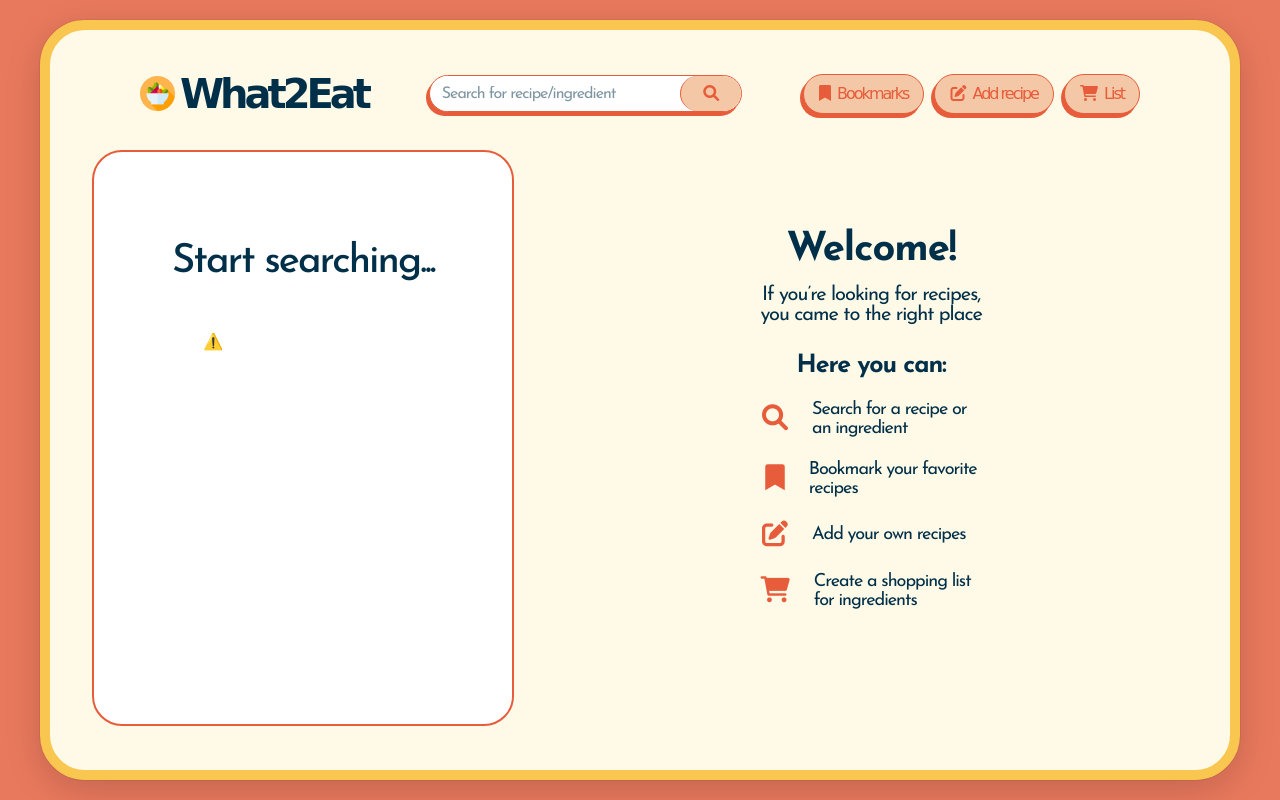
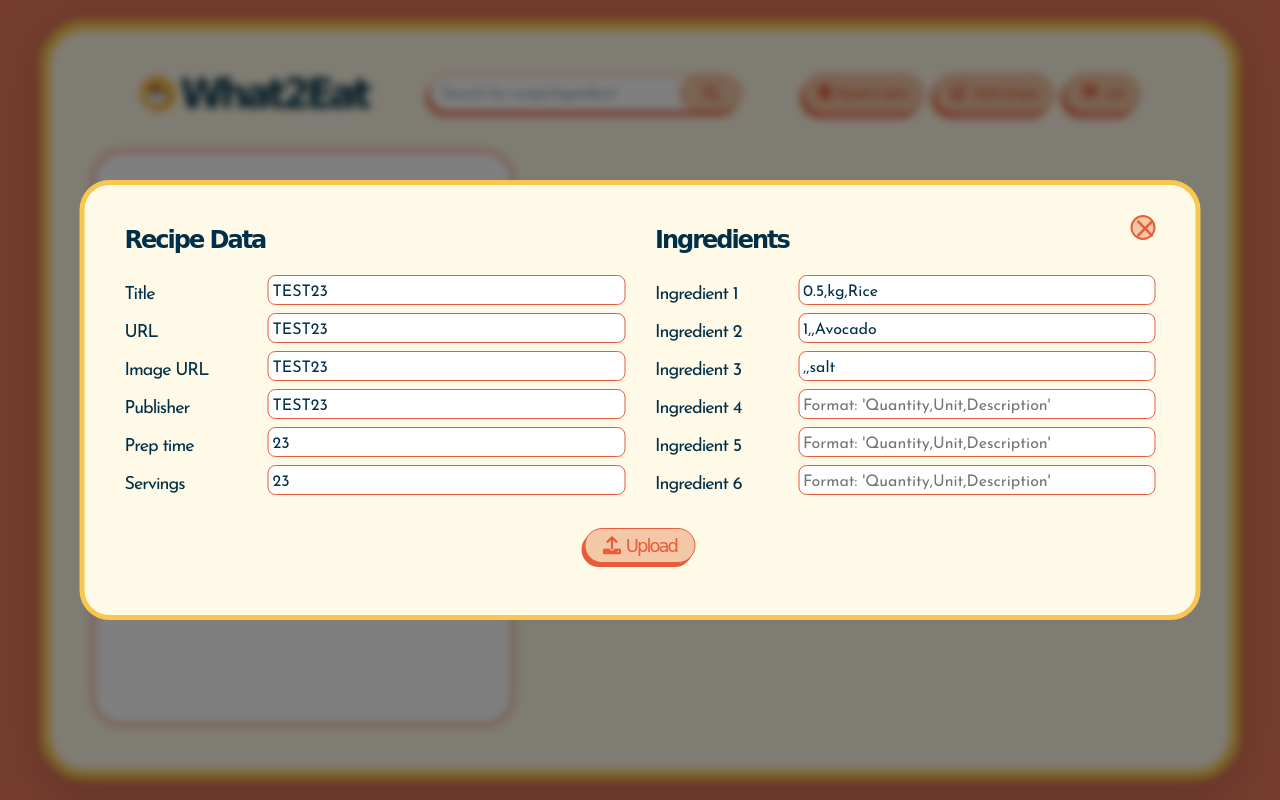
Before and after one commit to jgbpessoa/what2eat, a website: page index.html in a window 1280 px wide. Drawn offline with nearby package versions, Linux system fonts and the light colour scheme; no server answers; a web font is replaced by a local one.

Commit message:
added recipe upload html/scss

```diff
--- a/index.html
+++ b/index.html
@@ -143,121 +143,81 @@
           </ul>
           <button class="btn btn--start">Start</button>
         </div>
-        <div class="recipe hiddden">
-          <!-- <figure class="recipe__fig">
-            <img
-              src="./src/img/recipe-img.jpeg"
-              alt="Tomato"
-              class="recipe__img"
-            />
-            <button class="btn--bookmark">
-              <span class="">
-                <i class="fa-regular fa-bookmark"></i>
+        <div class="recipe hiddden"></div>
+        <div class="recipe-upload">
+          <button class="btn--close-modal">×</button>
+          <form class="upload">
+            <div class="upload__column">
+              <h3 class="upload__heading">Recipe data</h3>
+              <label>Title</label>
+              <input value="TEST23" required="" name="title" type="text" />
+              <label>URL</label>
+              <input value="TEST23" required="" name="sourceUrl" type="text" />
+              <label>Image URL</label>
+              <input value="TEST23" required="" name="image" type="text" />
+              <label>Publisher</label>
+              <input value="TEST23" required="" name="publisher" type="text" />
+              <label>Prep time</label>
+              <input value="23" required="" name="cookingTime" type="number" />
+              <label>Servings</label>
+              <input value="23" required="" name="servings" type="number" />
+            </div>
+
+            <div class="upload__column">
+              <h3 class="upload__heading">Ingredients</h3>
+              <label>Ingredient 1</label>
+              <input
+                value="0.5,kg,Rice"
+                type="text"
+                required=""
+                name="ingredient-1"
+                placeholder="Format: 'Quantity,Unit,Description'"
+              />
+              <label>Ingredient 2</label>
+              <input
+                value="1,,Avocado"
+                type="text"
+                name="ingredient-2"
+                placeholder="Format: 'Quantity,Unit,Description'"
+              />
+              <label>Ingredient 3</label>
+              <input
+                value=",,salt"
+                type="text"
+                name="ingredient-3"
+                placeholder="Format: 'Quantity,Unit,Description'"
+              />
+              <label>Ingredient 4</label>
+              <input
+                type="text"
+                name="ingredient-4"
+                placeholder="Format: 'Quantity,Unit,Description'"
+              />
+              <label>Ingredient 5</label>
+              <input
+                type="text"
+                name="ingredient-5"
+                placeholder="Format: 'Quantity,Unit,Description'"
+              />
+              <label>Ingredient 6</label>
+              <input
+                type="text"
+                name="ingredient-6"
+                placeholder="Format: 'Quantity,Unit,Description'"
+              />
+            </div>
+
+            <button class="btn btn--upload">
+              <span>
+                <i class="fa-solid fa-upload"></i>
               </span>
+              <span>Upload</span>
             </button>
-            <button class="btn--back">
-              <span class="">
-                <i class="fa-solid fa-arrow-left"></i>
-              </span>
-            </button>
-            <h1 class="recipe__title">
-              <span>Pasta with tomato cream sauce and aspargus</span>
-              <span class="recipe__user-generated">
-                <i class="fa-solid fa-user"></i>
-              </span>
-            </h1>
-          </figure>
-
-          <div class="recipe__details">
-            <div class="recipe__info">
-              <span class="recipe__info-icon">
-                <i class="fa-solid fa-clock"></i>
-              </span>
-              <span class="recipe__info-data recipe__info-data--minutes"
-                >45</span
-              >
-              <span class="recipe__info-text">minutes</span>
-            </div>
-            <div class="recipe__info">
-              <span class="recipe__info-icon">
-                <i class="fa-solid fa-users"></i>
-              </span>
-              <span class="recipe__info-data recipe__info-data--people">4</span>
-              <span class="recipe__info-text">servings</span>
-
-              <div class="recipe__info-buttons">
-                <button class="btn--tiny btn--tiny-servings">
-                  <span class="btn--tiny-icon">
-                    <i class="fa-solid fa-circle-minus"></i>
-                  </span>
-                </button>
-                <button class="btn--tiny btn--tiny-servings">
-                  <span class="btn--tiny-icon">
-                    <i class="fa-solid fa-circle-plus"></i>
-                  </span>
-                </button>
-              </div>
-            </div>
-          </div>
-
-          <div class="recipe__ingredients">
-            <h2 class="heading--2">Recipe ingredients</h2>
-            <ul class="recipe__ingredient-list">
-              <li class="recipe__ingredient">
-                <span class="recipe__icon">
-                  <i class="fa-solid fa-check"></i>
-                </span>
-                <span class="recipe__quantity">1000</span>
-                <span class="recipe__description">
-                  <span class="recipe__unit">g</span>
-                  pasta
-                </span>
-                <button class="btn--tiny btn--tiny-cart">
-                  <span class="recipe__icon">
-                    <i class="fa-solid fa-cart-plus"></i>
-                  </span>
-                </button>
-              </li>
-
-              <li class="recipe__ingredient">
-                <span class="recipe__icon">
-                  <i class="fa-solid fa-check"></i>
-                </span>
-                <span class="recipe__quantity">0.5</span>
-                <span class="recipe__description">
-                  <span class="recipe__unit">cup</span>
-                  ricotta cheese
-                </span>
-                <button class="btn--tiny btn--tiny-cart">
-                  <span class="recipe__icon">
-                    <i class="fa-solid fa-cart-plus"></i>
-                  </span>
-                </button>
-              </li>
-            </ul>
-          </div>
-
-          <div class="recipe__directions">
-            <h2 class="heading--2">How to cook it</h2>
-            <p class="recipe__directions-text">
-              This recipe was carefully designed and tested by
-              <span class="recipe__publisher">The Pioneer Woman</span>. Please
-              check out directions at their website.
-            </p>
-            <a
-              class="btn--recipe"
-              href="http://thepioneerwoman.com/cooking/pasta-with-tomato-cream-sauce/"
-              target="_blank"
-            >
-              <span>Directions</span>
-              <span class="search__icon">
-                <i class="fa-solid fa-arrow-right"></i>
-              </span>
-            </a>
-          </div> -->
+          </form>
         </div>
       </main>
       <footer></footer>
     </div>
+    <div class="overlay"></div>
   </body>
 </html>
--- a/src/scss/components/_btn.scss
+++ b/src/scss/components/_btn.scss
@@ -177,4 +177,48 @@
       transform: translateX(4px);
     }
   }
+
+  &--close-modal {
+    position: sticky;
+    position: -webkit-sticky;
+    display: block;
+    left: calc(100% - rem(24));
+    top: 0;
+    height: rem(25);
+    line-height: 0;
+    width: rem(25);
+    color: $color-primary;
+    font-size: rem(30);
+    font-family: $font-primary;
+    cursor: pointer;
+    background: $color-primary-light;
+    border: solid 2px $color-primary;
+    border-radius: 50%;
+    transition: all 0.25s ease-in-out;
+    z-index: 2;
+
+    &:hover {
+      transform: scale(1.15);
+    }
+
+    @include breakpoint(medium) {
+    }
+  }
+
+  &--upload {
+    display: block;
+    padding: rem(6) rem(18);
+    margin: rem(28) auto rem(20);
+    font-size: rem(18);
+    color: $color-primary;
+
+    @include breakpoint(medium) {
+      grid-column: 1/-1;
+      margin: rem(32) auto 0;
+    }
+
+    span:nth-of-type(2) {
+      margin-left: rem(3);
+    }
+  }
 }
--- /dev/null
+++ b/src/scss/components/_recipe-upload.scss
@@ -0,0 +1,106 @@
+@use "globals" as *;
+@use "utilities" as *;
+
+.overlay {
+  position: fixed;
+  top: 0px;
+  right: 0px;
+  bottom: 0px;
+  left: 0px;
+  width: 100%;
+  height: 100%;
+  background: rgba(0, 0, 0, 0.5);
+  backdrop-filter: blur(4px);
+  z-index: 2;
+}
+
+.recipe-upload {
+  position: absolute;
+  background-color: $color-milk;
+  border-radius: rem(30);
+  top: 50%;
+  left: 50%;
+  transform: translate(-50%, -50%);
+  padding: rem(24);
+  width: 95%;
+  height: 90%;
+  overflow-y: scroll;
+  z-index: 3;
+  border: solid $color-secondary rem(5);
+
+  @media screen and (max-width: 20em) {
+    padding: rem(16);
+  }
+
+  @include breakpoint(medium) {
+    height: rem(580);
+    padding: rem(30) rem(40);
+  }
+
+  @include breakpoint(large) {
+    height: rem(440);
+  }
+}
+
+.upload {
+  color: $color-blue;
+
+  @include breakpoint(medium) {
+    margin-top: rem(-30);
+    display: grid;
+    grid-template-columns: 1fr 1fr;
+    gap: 0 rem(30);
+  }
+
+  &__column {
+    &:nth-of-type(1) {
+      margin-top: rem(-30);
+
+      @include breakpoint(medium) {
+        margin-top: 0;
+      }
+    }
+
+    @include breakpoint(large) {
+      display: grid;
+      grid-template-columns: 1fr 2.5fr;
+      gap: rem(5) 0;
+      align-items: center;
+    }
+
+    label {
+      display: block;
+      font-size: rem(18);
+      margin: rem(12) 0 rem(2);
+    }
+
+    input {
+      font-size: rem(16);
+      width: 100%;
+      border: 1px solid $color-primary;
+      padding: rem(8) rem(4) rem(4);
+      border-radius: rem(8);
+      color: $color-blue;
+      font-family: $font-secondary;
+
+      &:focus {
+        outline: none;
+        padding: rem(7) rem(3) rem(3);
+        border: 2px solid $color-primary;
+        background-color: #f7ddc9;
+      }
+    }
+  }
+
+  &__heading {
+    font-size: rem(24);
+    letter-spacing: -2px;
+    text-transform: capitalize;
+    font-family: $font-primary;
+    margin: rem(16) 0 rem(14);
+
+    @include breakpoint(large) {
+      grid-column: 1/-1;
+    }
+  }
+}
--- a/src/scss/components/index.scss
+++ b/src/scss/components/index.scss
@@ -8,3 +8,4 @@
 @forward "spinner";
 @forward "welcome";
 @forward "bookmarks";
+@forward "recipeupload";
```
Also changed, not shown: dist/style/style.css, 1 other file.
